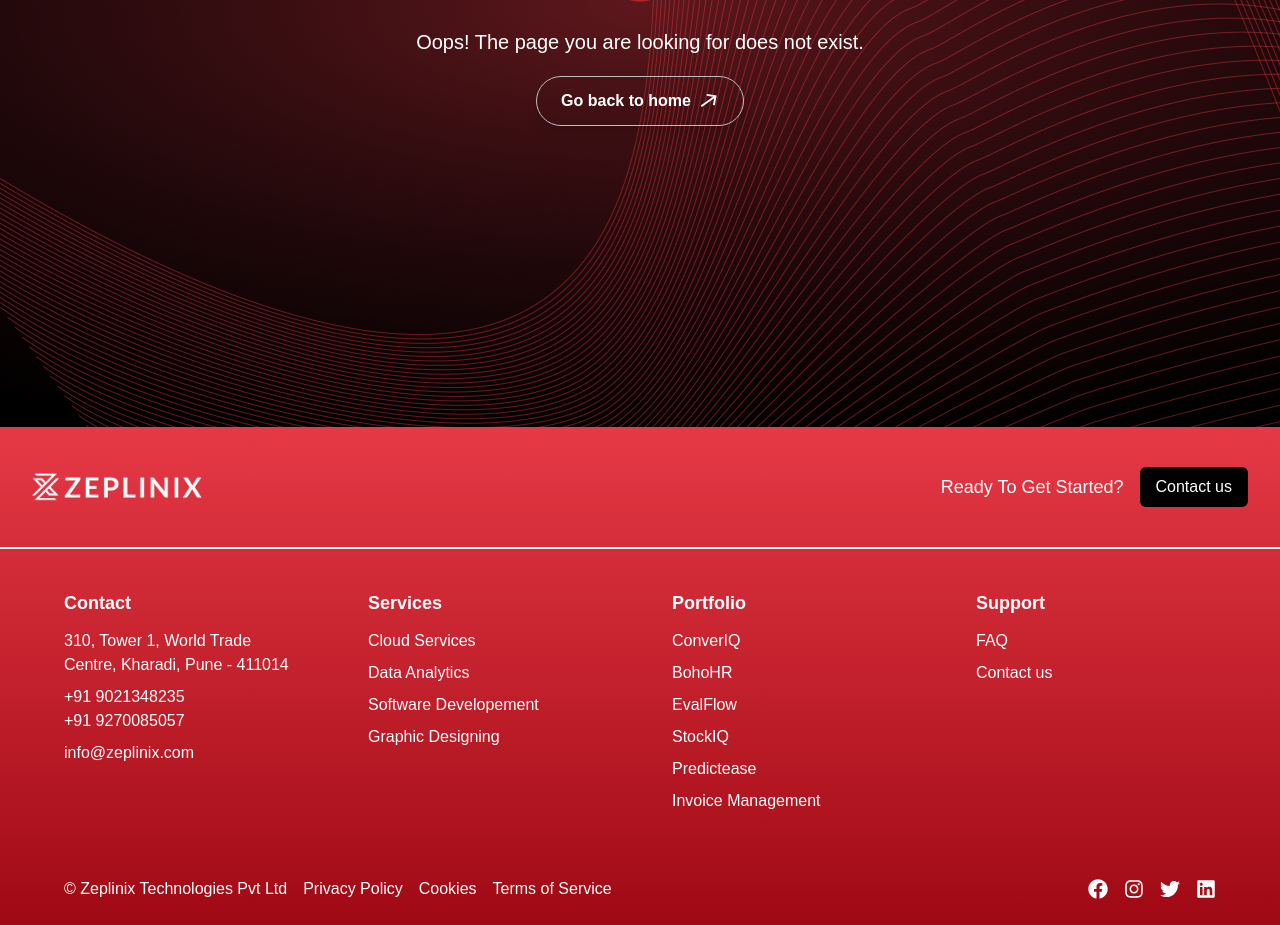
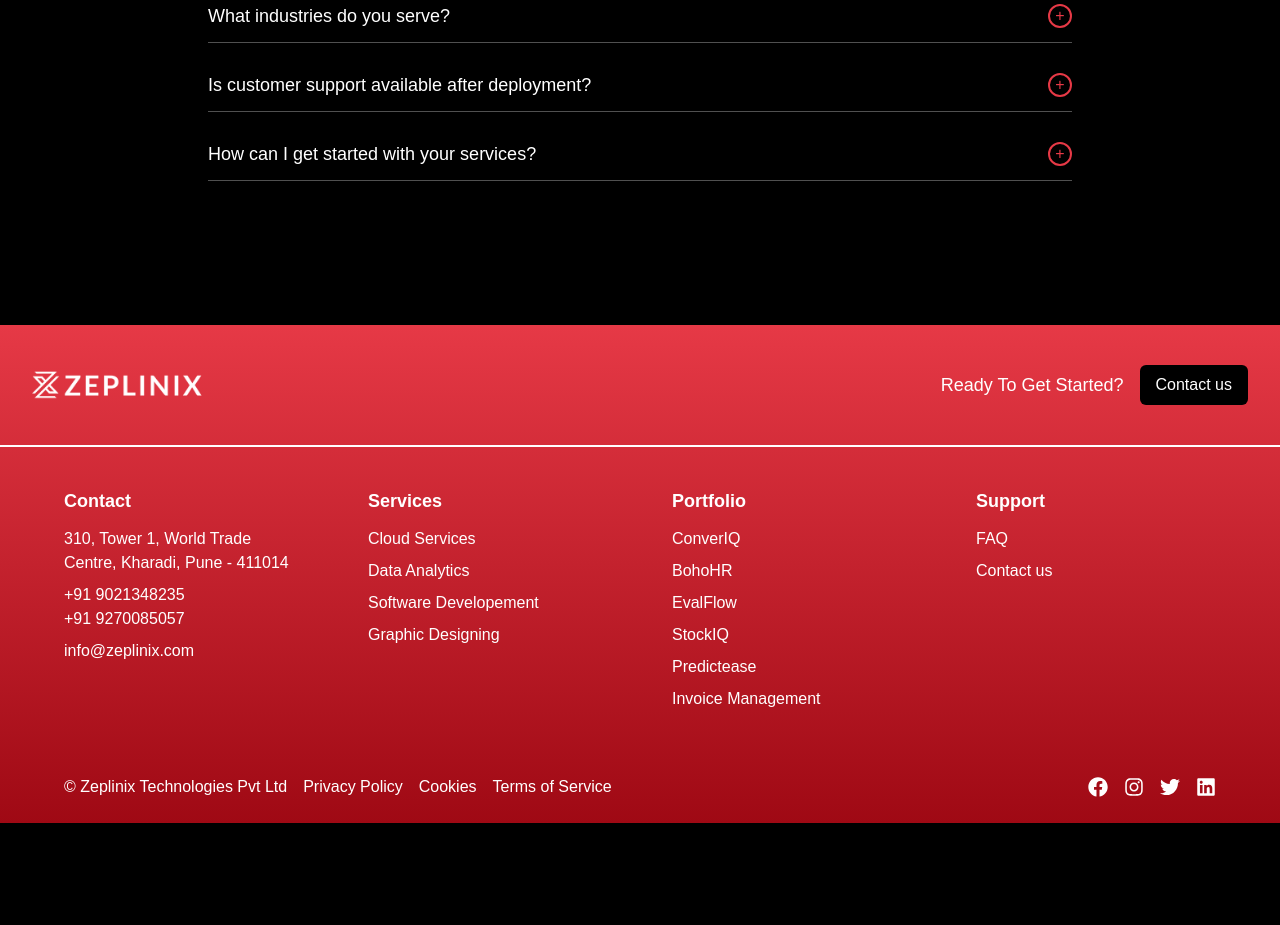
Before and after one commit to abhudi/zeplinix-nextt, a Next.js app: page /faq in a window 1280 px wide. Before the commit this address had no page. Shown: the part 460-1385 px from the top of the page. After the commit the page ends 1283 px from the top, so only its background shows below. Built offline with nearby package versions, Linux system fonts and the light colour scheme.

Commit message:
social media links updated

```diff
--- a/app/components/Footer.tsx
+++ b/app/components/Footer.tsx
@@ -182,7 +182,7 @@
     // { text: "FAQ", link: "/faq" },
     // { text: "Community", link: "/community" },
     // { text: "Live Chatting", link: "/live-chat" },
-    { text: "FAQ", link: "#" },
+    { text: "FAQ", link: "/faq" },
     { text: "Contact us", link: "/contact" },
     // { text: "", link: "#" },
     // { text: "Support Center", link: "/support-center" },
@@ -293,16 +293,17 @@
             </a>
           </div>
           <div className="flex gap-4 mt-4 md:mt-0 lg:mt-0">
-            <FaFacebook
-              href="https://www.facebook.com/people/ZeplinixDigital/61569439216331/"
-              size={20}
-            />
+            <Link href="https://www.facebook.com/people/ZeplinixDigital/61569439216331/">
+              <FaFacebook size={20} style={{ cursor: "pointer" }} />
+            </Link>
             <Link href="https://www.instagram.com/zeplinix.digital/">
-              <FaInstagram size={20} />
+              <FaInstagram size={20} style={{ cursor: "pointer" }} />
             </Link>
-            <FaTwitter href="#" size={20} />
+            <Link href="https://x.com/zeplinixworld?s=21">
+              <FaTwitter size={20} style={{ cursor: "pointer" }} />
+            </Link>
             <Link href="https://www.linkedin.com/company/zeplinix-technologies-private-limited/">
-              <FaLinkedin size={20} />
+              <FaLinkedin size={20} style={{ cursor: "pointer" }} />
             </Link>
           </div>
         </div>
--- /dev/null
+++ b/app/faq/page.tsx
@@ -0,0 +1,12 @@
+import React from "react";
+import FAQ from "../components/Faq";
+
+const Faq = () => {
+  return (
+    <div>
+      <FAQ />
+    </div>
+  );
+};
+
+export default Faq;
```
